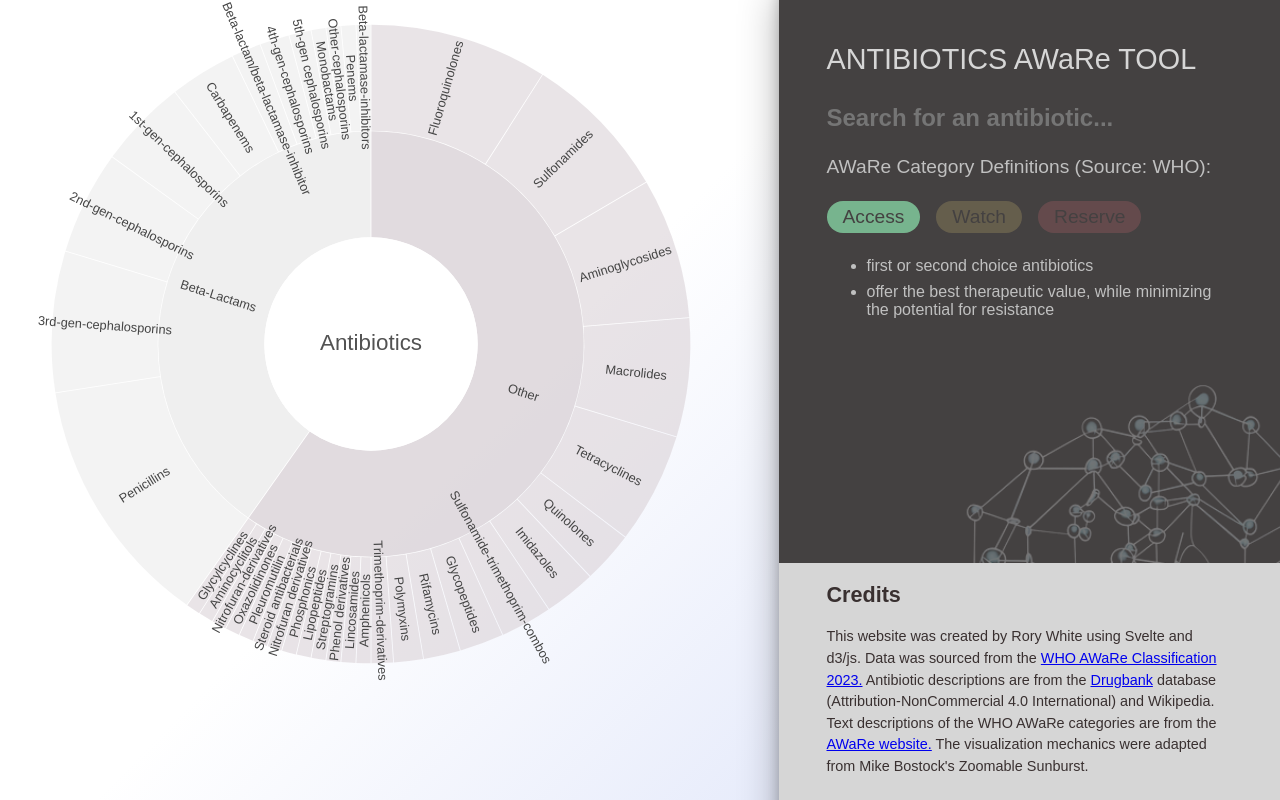
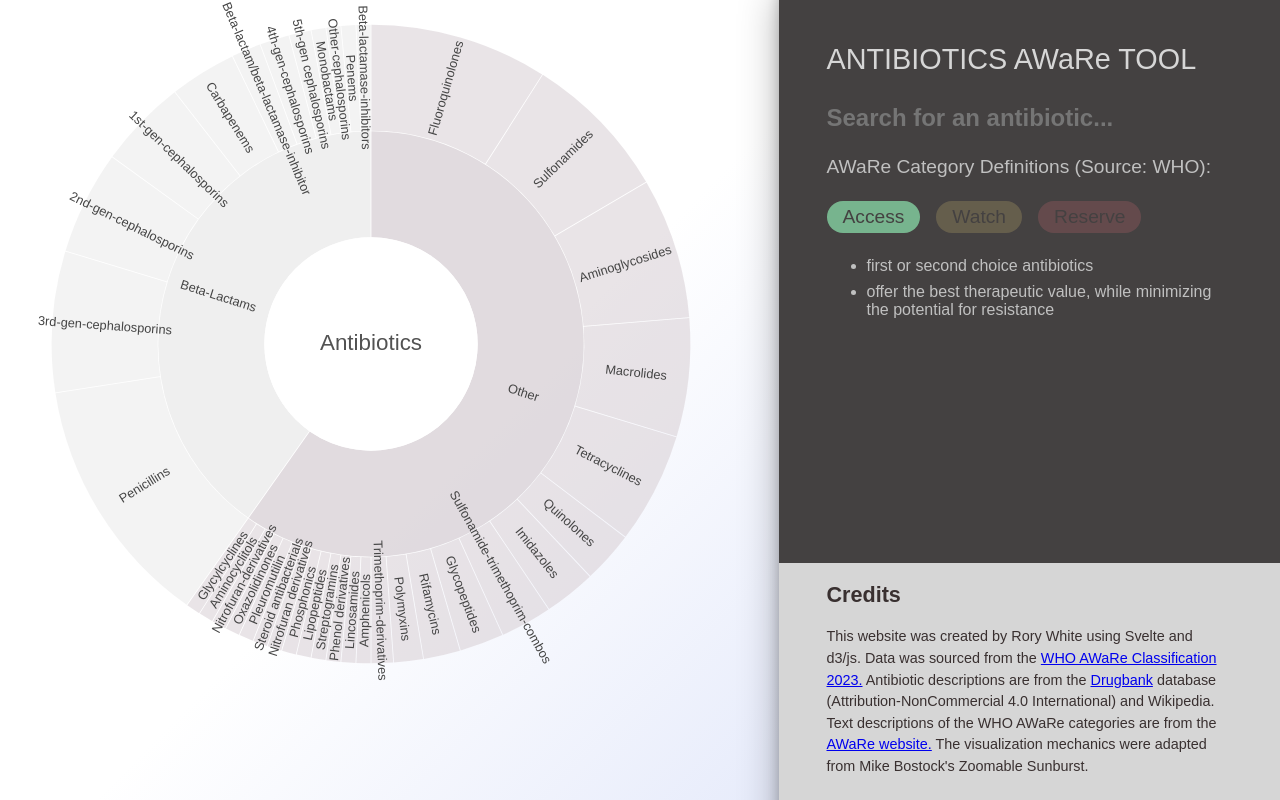
Before and after one commit to rorywhite200/antibiotic-aware-viz, a Svelte app: page / in a window 1280 px wide. Built offline with nearby package versions, Linux system fonts and the light colour scheme; a web font is replaced by a local one.

Commit message:
fix mobile search bug

```diff
--- a/src/app.css
+++ b/src/app.css
@@ -1,6 +1,4 @@
 body {
-  overflow: hidden;
-  max-height: 100vh;
   max-width: 100vw;
   margin: 0;
 }
--- a/src/components/ControlPanel.svelte
+++ b/src/components/ControlPanel.svelte
@@ -18,7 +18,7 @@
 
   </script>
 
-  <div class="left-panel" bind:clientHeight in:fade={{ duration: 300 }} style={panelStyle}>
+  <div class="left-panel" in:fade={{ duration: 300 }} style={panelStyle}>
 
 
     <img width={clientHeight/2} class="diagram" src="diagram.png" alt="Description" />
@@ -79,7 +79,7 @@
     </div>
 
     </div>
-    <div class ="credits" style="font-size: 0.9rem; background: #D6D6D6; position: absolute; bottom: 0; left: 0; padding: 0.1rem 3rem 2rem 3rem; color: #393030;">
+    <div class ="credits" style="width: 100vw; font-size: 0.9rem; background: #D6D6D6; position: {mediumScreen ? "relative" : "absolute"}; bottom: 0; left: 0; padding: 0.1rem 3rem 2rem 3rem; color: #393030;">
     <h2>Credits</h2>
     <p style="line-height: 1.5; padding-right: 0.5rem;">This website was created by Rory White using Svelte and d3/js. Data was sourced from the <a href="https://www.who.int/publications/i/item/WHO-MHP-HPS-EML-2023.04">WHO AWaRe Classification 2023.</a>
     Antibiotic descriptions are from the <a href="https://go.drugbank.com">Drugbank</a> database (Attribution-NonCommercial 4.0 International) and Wikipedia. Text descriptions of the WHO AWaRe categories are from the <a href="https://aware.essentialmeds.org/groups">AWaRe website.</a> The visualization mechanics were adapted from Mike Bostock's Zoomable Sunburst.</p>
```
Also changed, not shown: 4 other files (tests, documents, lock files or other folders).
